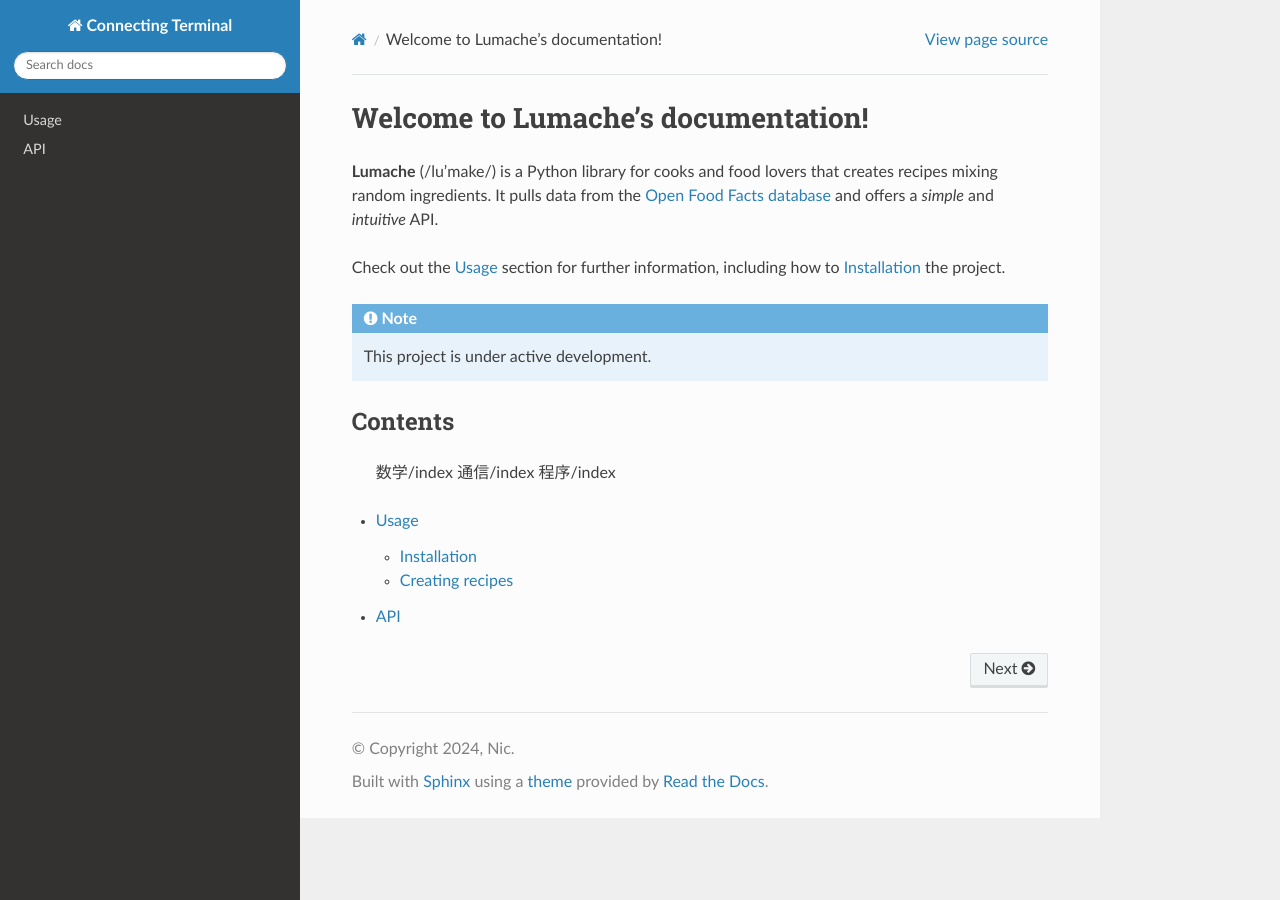
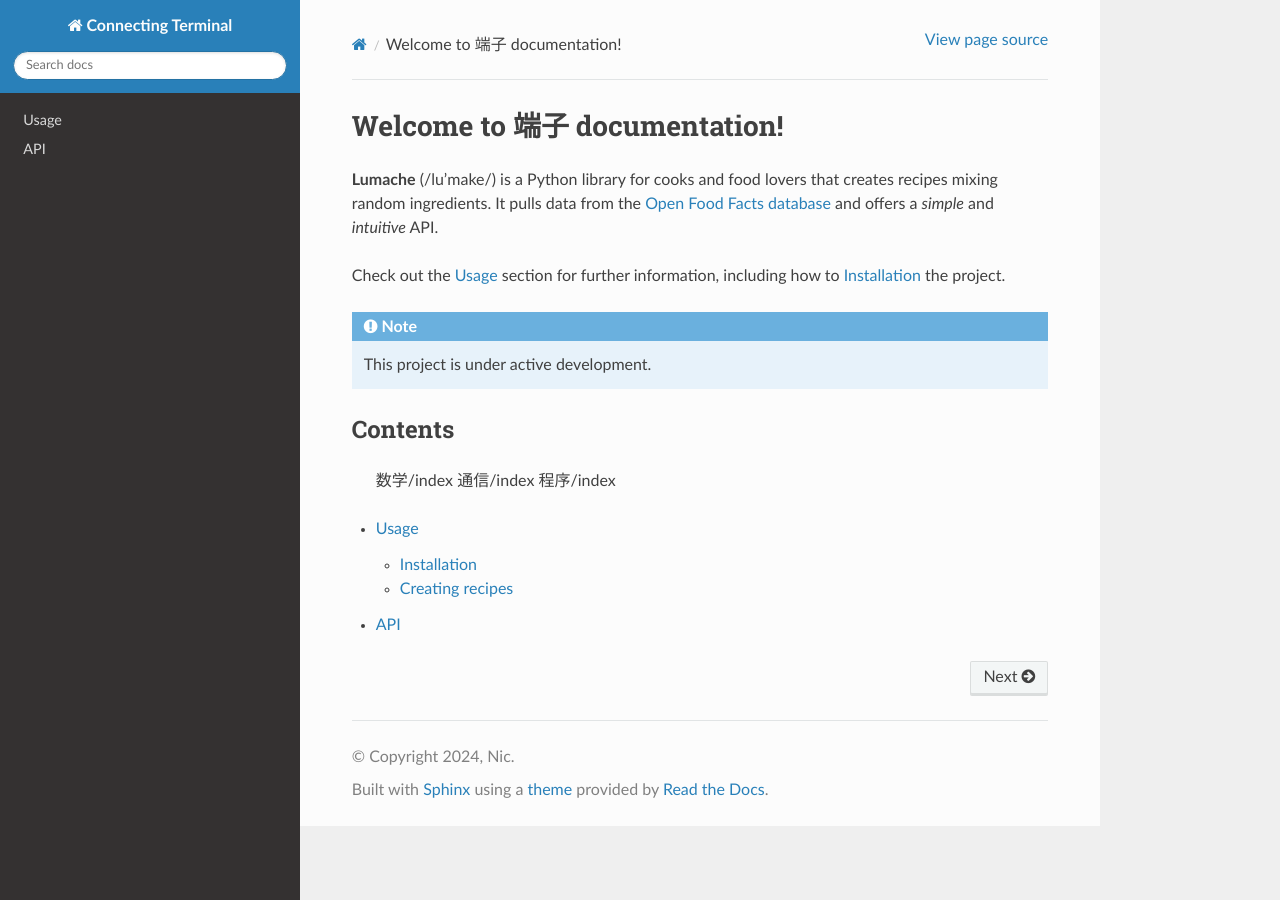
Before and after one commit to naiveZhou/duanzi, a Sphinx documentation site: the page built from docs/source/index.rst, in a window 1280 px wide. Built offline with Sphinx 7.4.7 and the Read the Docs theme 3.1.0, drawn with Linux system fonts in a browser that asks for light colours.

Commit message:
add:更新

```diff
--- a/docs/source/index.rst
+++ b/docs/source/index.rst
@@ -1,4 +1,4 @@
-Welcome to Lumache's documentation!
+Welcome to 端子 documentation!
 ===================================
 
 **Lumache** (/lu'make/) is a Python library for cooks and food lovers
```
